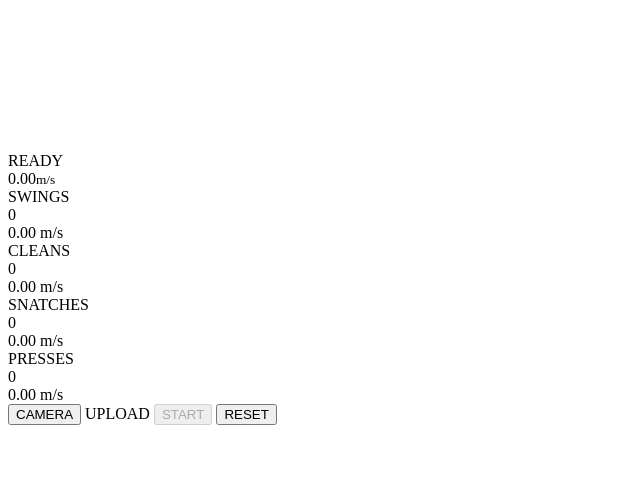
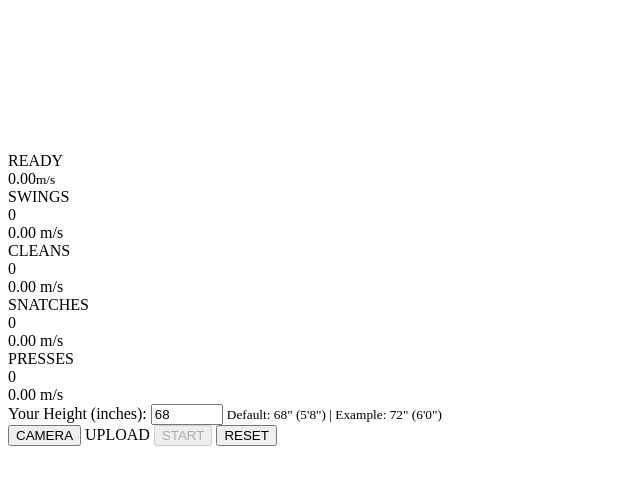
Before and after one commit to adampierre-jpg/ANT-Snatch-Swing-Vupload, a website with bundled scripts: page index.html in a window 1280 px wide. Shown: the part 100-584 px from the top of the page, without its empty margins (0-640 px from the left). Built offline with nearby package versions, Linux system fonts and the light colour scheme.

Commit message:
Update index.html

```diff
--- a/index.html
+++ b/index.html
@@ -72,7 +72,28 @@
         </main>
 
         <!-- Controls Bar -->
+
         <footer class="controls-bar">
+            <!-- Height Input Field - Add to your HTML controls section -->
+<div class="input-group height-input-container">
+  <label for="height-input" class="height-label">
+    Your Height (inches):
+  </label>
+  <input
+    type="number"
+    id="height-input"
+    class="height-input"
+    min="48"
+    max="96"
+    step="0.5"
+    value="68"
+    placeholder="Enter your height"
+  />
+  <small class="height-hint">
+    Default: 68" (5'8") | Example: 72" (6'0")
+  </small>
+</div>
+
             <button id="btn-camera" class="btn secondary">CAMERA</button>
             <label for="file-input" class="btn secondary">UPLOAD</label>
             <input type="file" id="file-input" accept="video/*" hidden>
```
